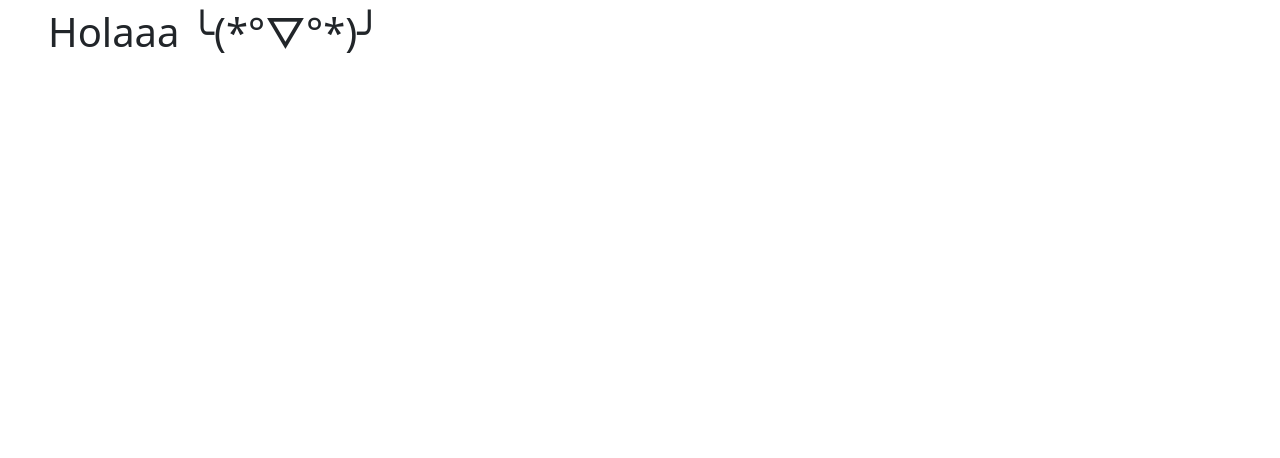
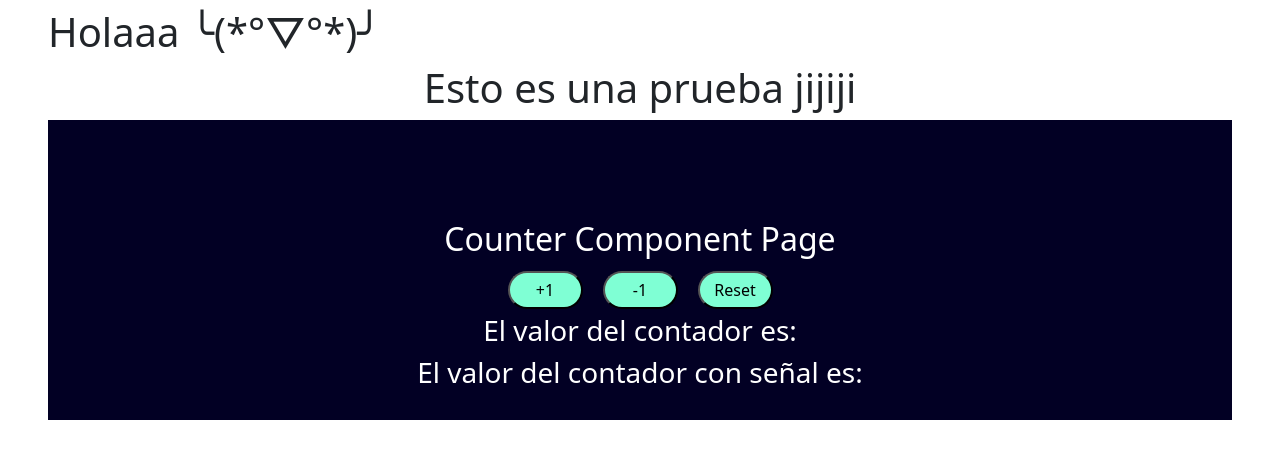
Before and after one commit to valemboo/Desarrollo-Web-II-Valery-Brenes, an Angular app in the folder WebII/: page / in a window 1280 px wide. Shown: the top 458 px of the page. Built offline with nearby package versions, Linux system fonts and the light colour scheme.

Commit message:
Indicación de rutas

```diff
--- a/WebII/src/app/app.routes.ts
+++ b/WebII/src/app/app.routes.ts
@@ -1,3 +1,13 @@
+// Archivo para enlazar cada uno de los archivos, indicar las rutas
 import { Routes } from '@angular/router';
+// Importar componente
+import { CounterPageComponent } from './pages/counter/counter.component';
 
-export const routes: Routes = [];
+export const routes: Routes = [
+    //Cada posición del arreglo indica un objeto
+    {
+        //Path indica que se le va a agregar a la dirección de dominio
+        path:'',
+        component: CounterPageComponent, //cargar cuando es la url inicial
+    }
+];
--- a/WebII/src/app/pages/counter.component.css
+++ /dev/null
@@ -1,6 +0,0 @@
-section{
-    width: 100%;
-    height: 300px;
-    background: #020024;
-    background: linear-gradient(90deg,rgba(2,0,36,1)0%,rgba(9,9,121,1)35%,(rgba(0,212,255,1)100%));
-}
--- /dev/null
+++ b/WebII/src/app/pages/counter/counter.component.css
@@ -0,0 +1,23 @@
+section{
+    width: 100%;
+    height: 300px;
+    background: #020024;
+    background: linear-gradient(90deg,rgba(2,0,36,1)0%,rgba(9,9,121,1)35%,(rgba(0,212,255,1)100%));
+}
+article{
+    width: 50%;
+    margin: auto;
+    color: #fff;
+    text-align: center;
+    padding-top: 100px;
+}
+h1{
+    text-align: center;
+}
+button{
+    padding: 5px;
+    margin: 5px 10px;
+    width: 75px;
+    border-radius: 30px;
+    background-color: aquamarine;
+}
```
Also changed, not shown: WebII/src/app/pages/counter/counter.component.ts (added, +9 -0 lines), WebII/src/app/pages/counter.component.ts (deleted), WebII/src/app/pages/counter/counter.component.html (renamed from WebII/src/app/pages/counter.component.html).
